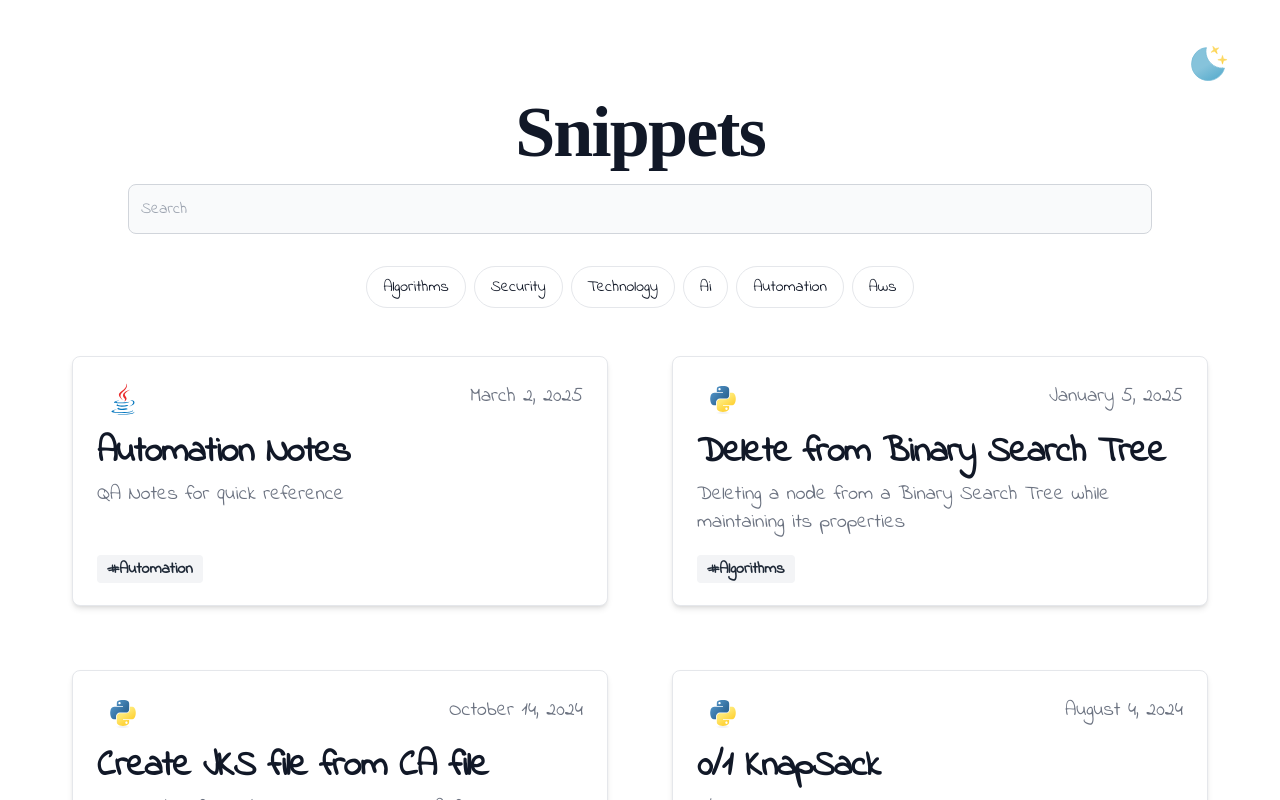
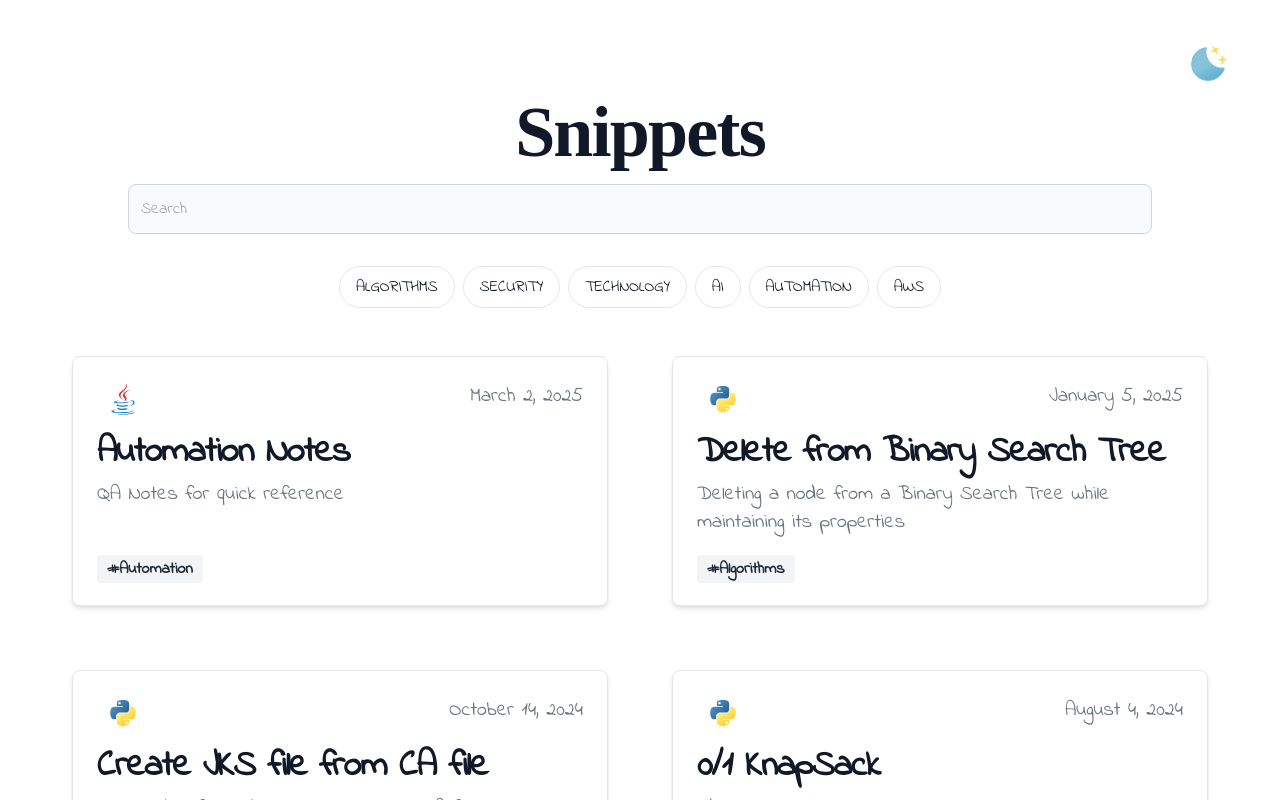
Before and after one commit to ksingh-git/ksingh-git.github.io, a Next.js app: page /blog in a window 1280 px wide. Shown: the top 800 px of the page. Built offline with nearby package versions, Linux system fonts and the light colour scheme; a web font is replaced by a local one.

Commit message:
Update blog.js

```diff
--- a/pages/blog.js
+++ b/pages/blog.js
@@ -73,7 +73,7 @@ export default function Home({allPostsData, allCategories}) {
                             type="button"
                             className={`rounded-full border px-4 py-2 text-sm sm:text-base font-medium transition ${selectedCategory === category ? "text-blue-700 ring-2 ring-gray-400 dark:text-white dark:ring-gray-700" : "text-gray-900 dark:text-gray-400"} bg-white hover:bg-gray-100 dark:border-gray-600 dark:bg-gray-800 dark:hover:bg-gray-700 dark:hover:text-white`}
                         >
-                            {category}
+                            {category.toUpperCase()}
                         </button>
                     </li>))}
                 </ul>
```
